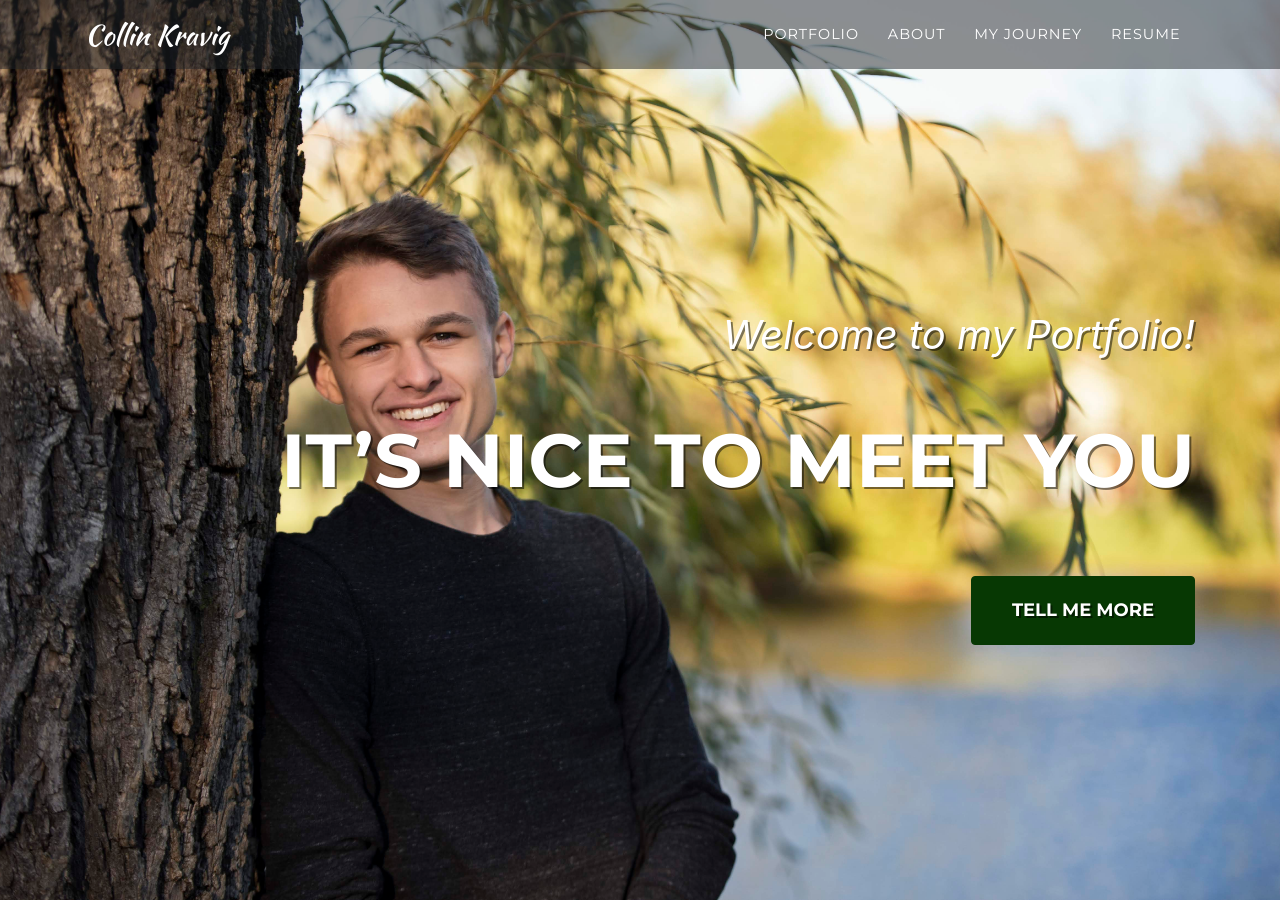
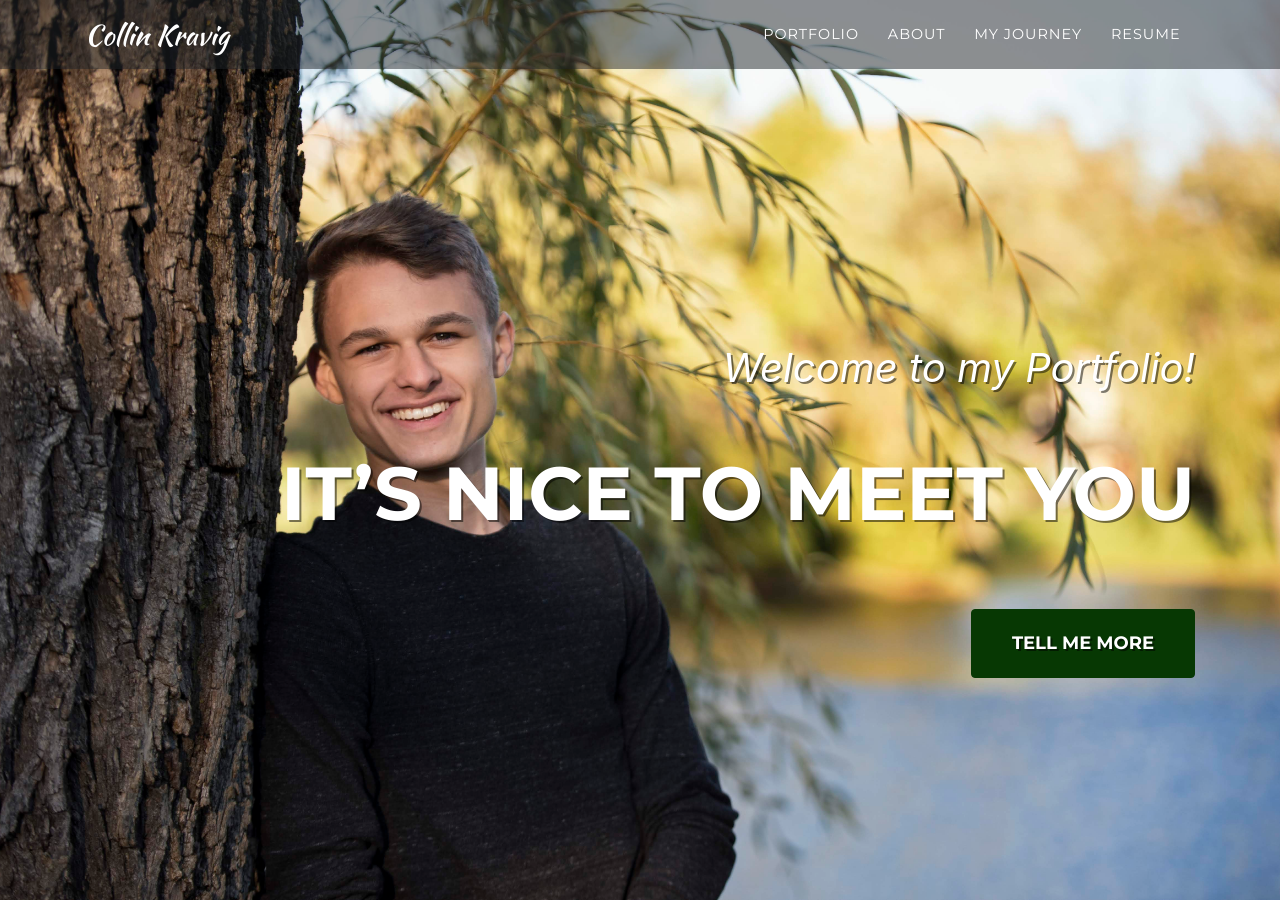
Before and after one commit to ckravig/ckravig.github.io, a Jekyll site: the page built from index.md, in a window 1280 px wide and 900 px high. Built offline with Jekyll 4.4.1, drawn with Linux system fonts in a browser that asks for light colours; some web fonts are replaced.

Commit message:
Update _masthead.scss

```diff
--- a/_sass/layout/_masthead.scss
+++ b/_sass/layout/_masthead.scss
@@ -13,8 +13,8 @@ header.masthead {
   margin-top: 0px;
   .intro-text {
     position:relative;
-    padding-top: 10%;
-    padding-bottom: 75px;
+    padding-top: 20%;
+    padding-bottom: 100px;
     .intro-lead-in {
       font-size: 22px;
       font-style: italic;
@@ -35,7 +35,7 @@ header.masthead {
   header.masthead {
     background-position: center center;
     .intro-text {
-      padding-top: 300px;
+      padding-top: 30%;
       padding-bottom: 200px;
       .intro-lead-in {
         font-size: 40px;
```
